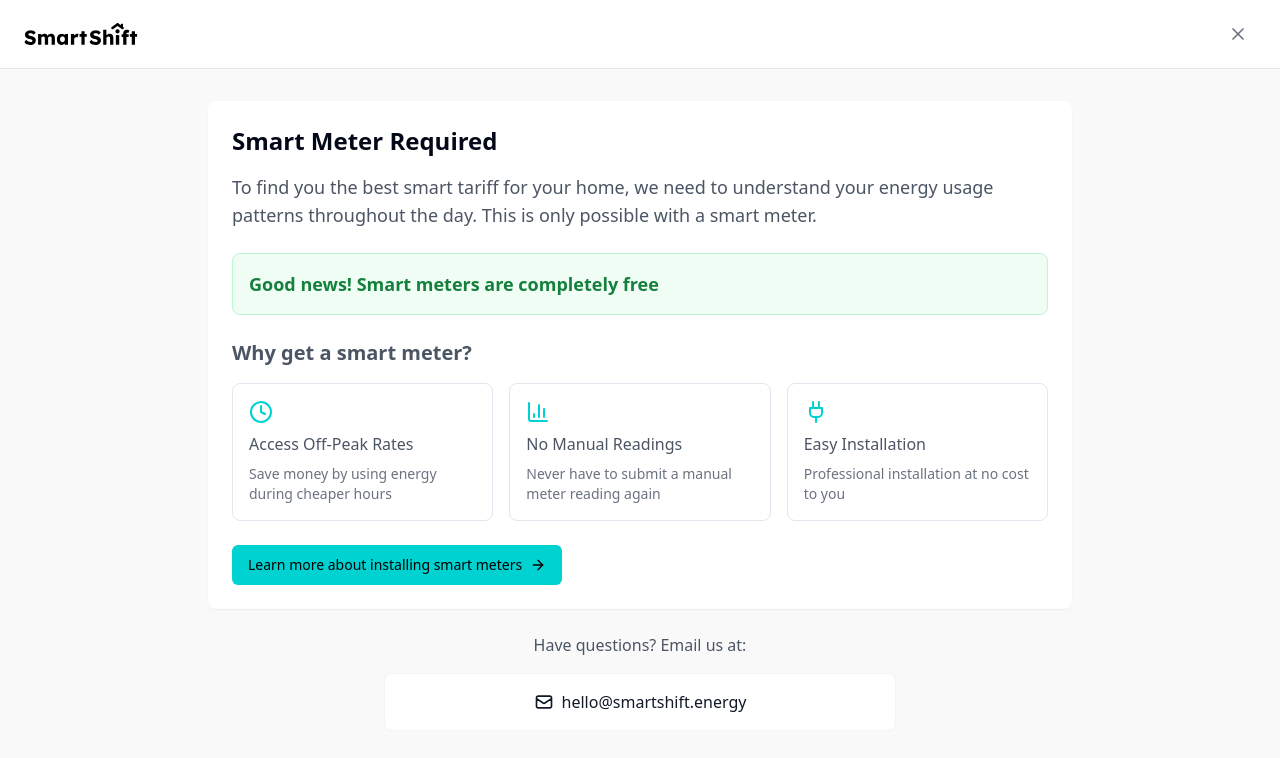
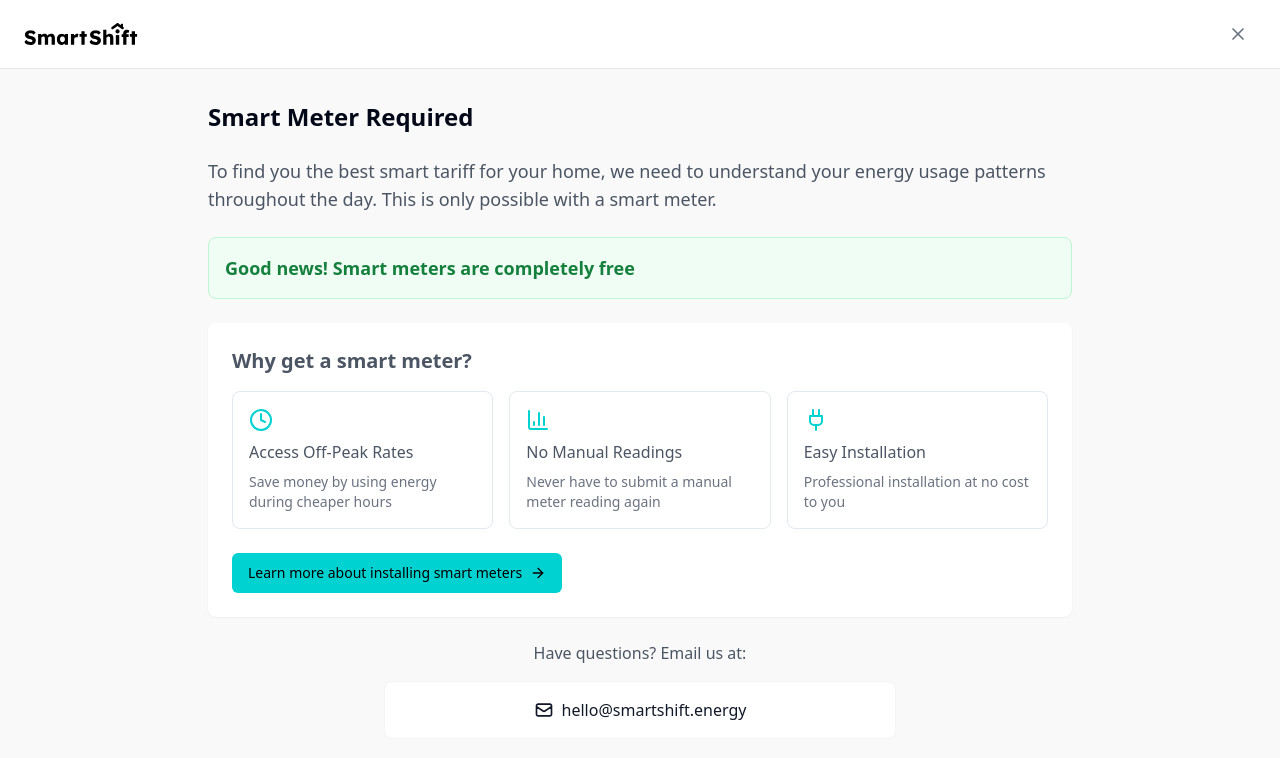
Before and after one commit to NataliaLKB/smartshift-form, a React (Vite) app: page /smart-meter-required in a window 1280 px wide. Shown: the top 758 px of the page. Built offline with nearby package versions, Linux system fonts and the light colour scheme.

Commit message:
Refactor SmartMeterRequired page
Move title and introductory text outside of the main card component to improve layout.

```diff
--- a/src/pages/SmartMeterRequired.tsx
+++ b/src/pages/SmartMeterRequired.tsx
@@ -10,21 +10,23 @@ const SmartMeterRequired = () => {
       <main className="flex-1 bg-[#FAF9FA]">
         <div className="container max-w-4xl mx-auto px-4 py-8">
           <div className="space-y-6">
-            <div className="bg-white rounded-lg p-6 shadow-sm">
-              <h1 className="text-2xl font-bold mb-4">Smart Meter Required</h1>
+            <div className="space-y-6">
+              <h1 className="text-2xl font-bold">Smart Meter Required</h1>
 
-              <div className="text-gray-600 space-y-6">
-                <p className="text-lg">
+              <p className="text-lg text-gray-600">
                 To find you the best smart tariff for your home, we need to understand your energy usage patterns throughout the day. This is only possible with a smart meter.
               </p>
 
-                <div className="bg-green-50 border border-green-200 rounded-lg p-4 my-6">
+              <div className="bg-green-50 border border-green-200 rounded-lg p-4">
                 <h2 className="text-lg font-semibold text-green-700">
                   Good news! Smart meters are completely free
                 </h2>
               </div>
+            </div>
 
-                <div className="space-y-4 mt-8">
+            <div className="bg-white rounded-lg p-6 shadow-sm">
+              <div className="text-gray-600 space-y-6">
+                <div className="space-y-4">
                   <h2 className="text-xl font-semibold">Why get a smart meter?</h2>
                   <div className="grid gap-4 md:grid-cols-3">
                     <div className="p-4 border rounded-lg">
```
Lines whose indentation alone changed are shown as unchanged.
